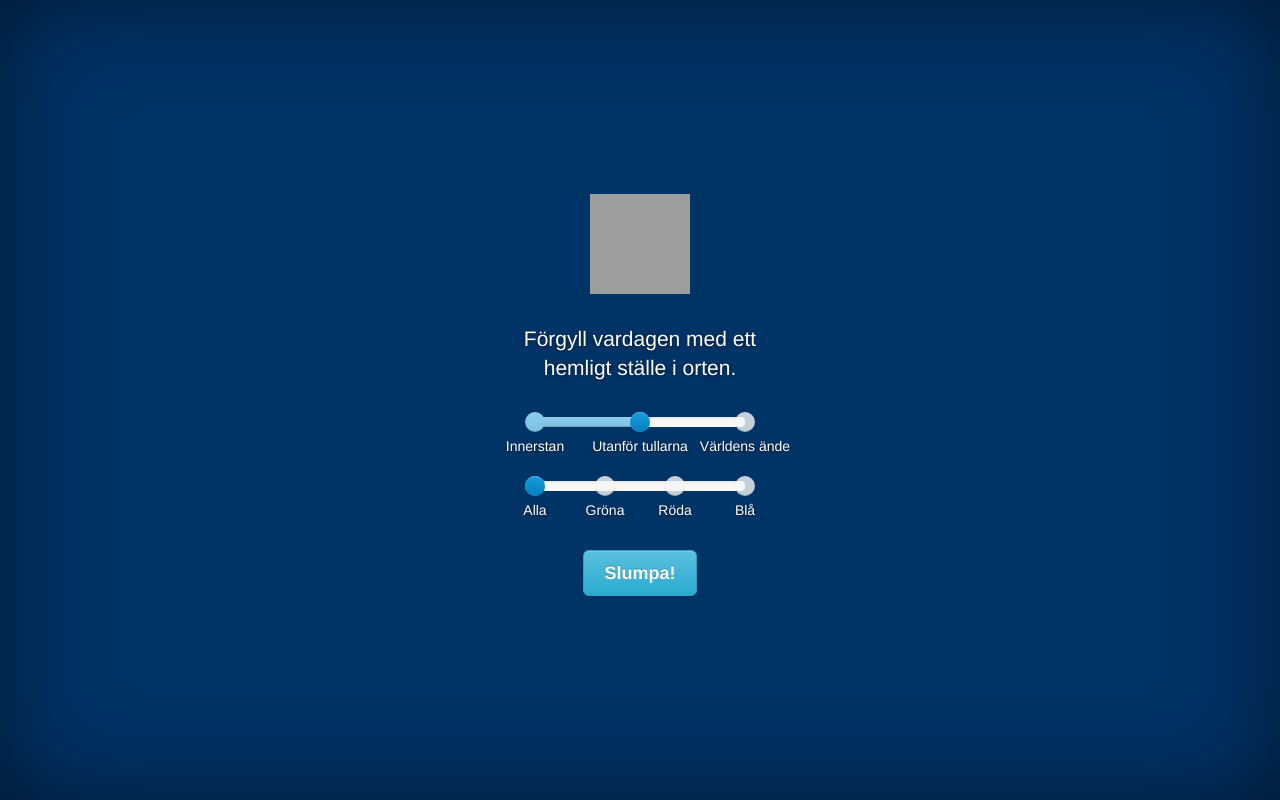
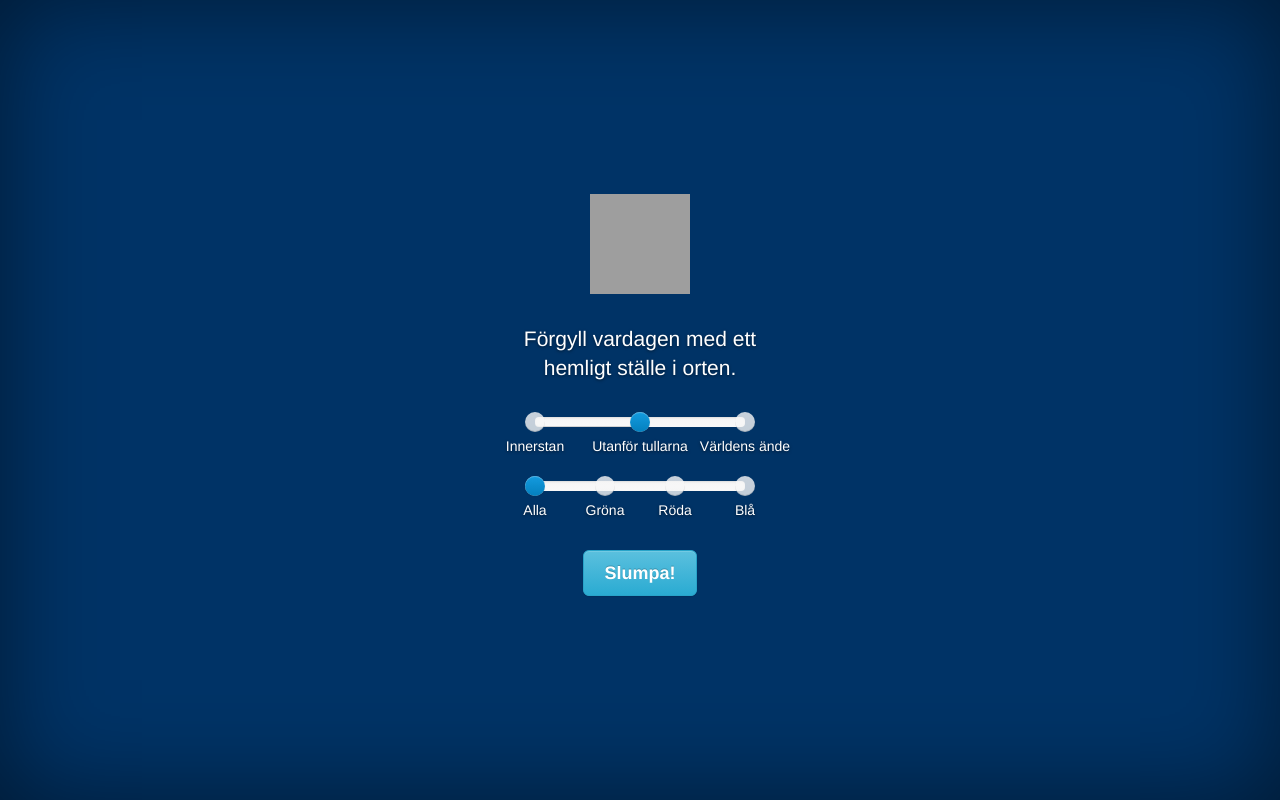
Before and after one commit to alexwall1/olbanan, a Flask app: page / in a window 1280 px wide. Run offline with Flask 2, Linux system fonts and the light colour scheme; some libraries are stand-ins or nearby versions; grey boxes are pictures that could not be loaded.

Commit message:
Fixed styling of sliders

```diff
--- a/static/css/style.css
+++ b/static/css/style.css
@@ -40,6 +40,19 @@ button {
 #globe {
     display: none;
 }
+
+.slider-tick {
+    opacity: 0.8 !important;
+}
+
+.slider-selection.tick-slider-selection {
+    background-image: none !important;
+}
+
+.slider-tick.in-selection {
+    background-image: linear-gradient(to bottom,#f9f9f9 0,#f5f5f5 100%) !important;
+}
+
 
 /* Links */
 a,
```
